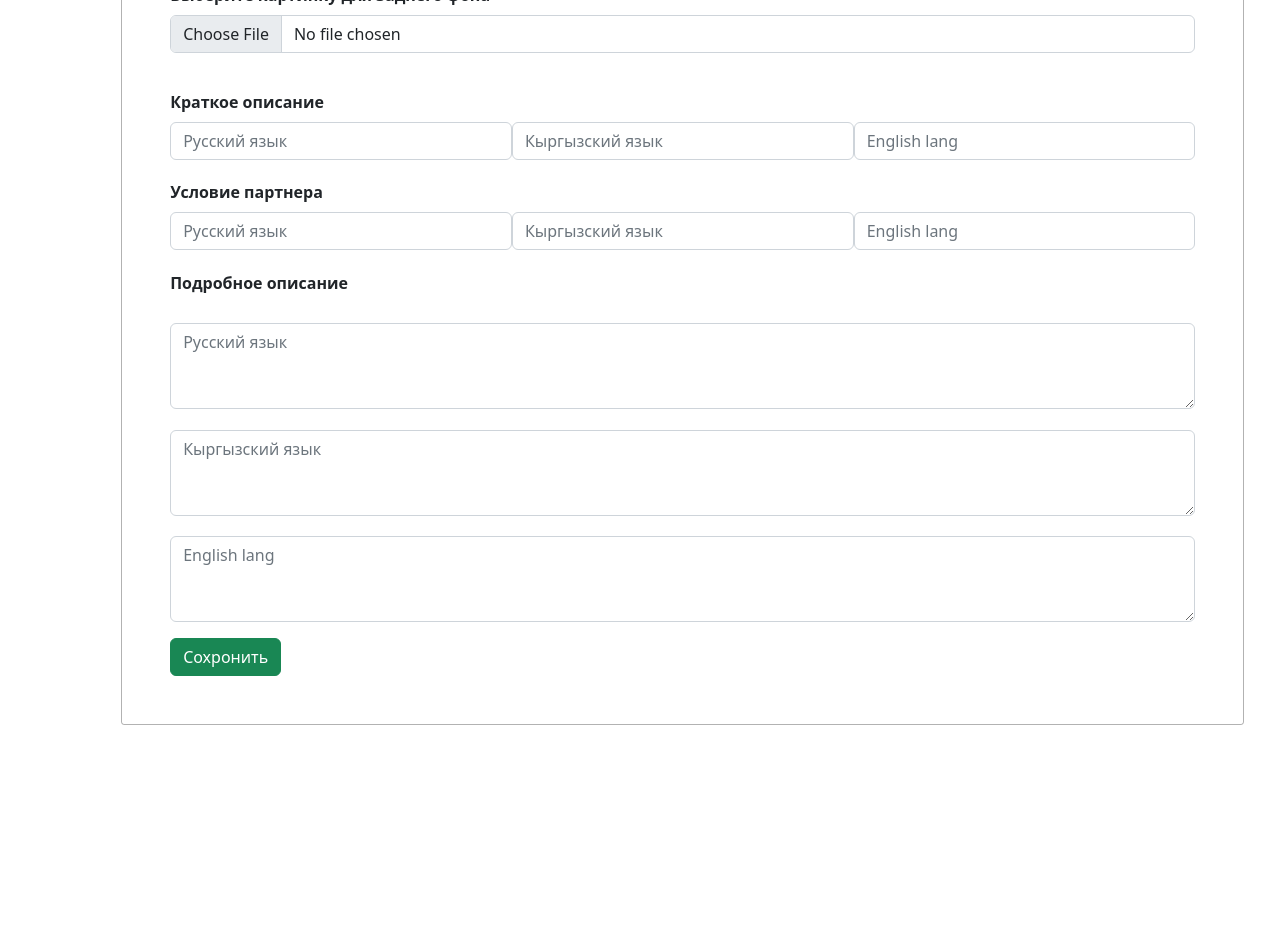
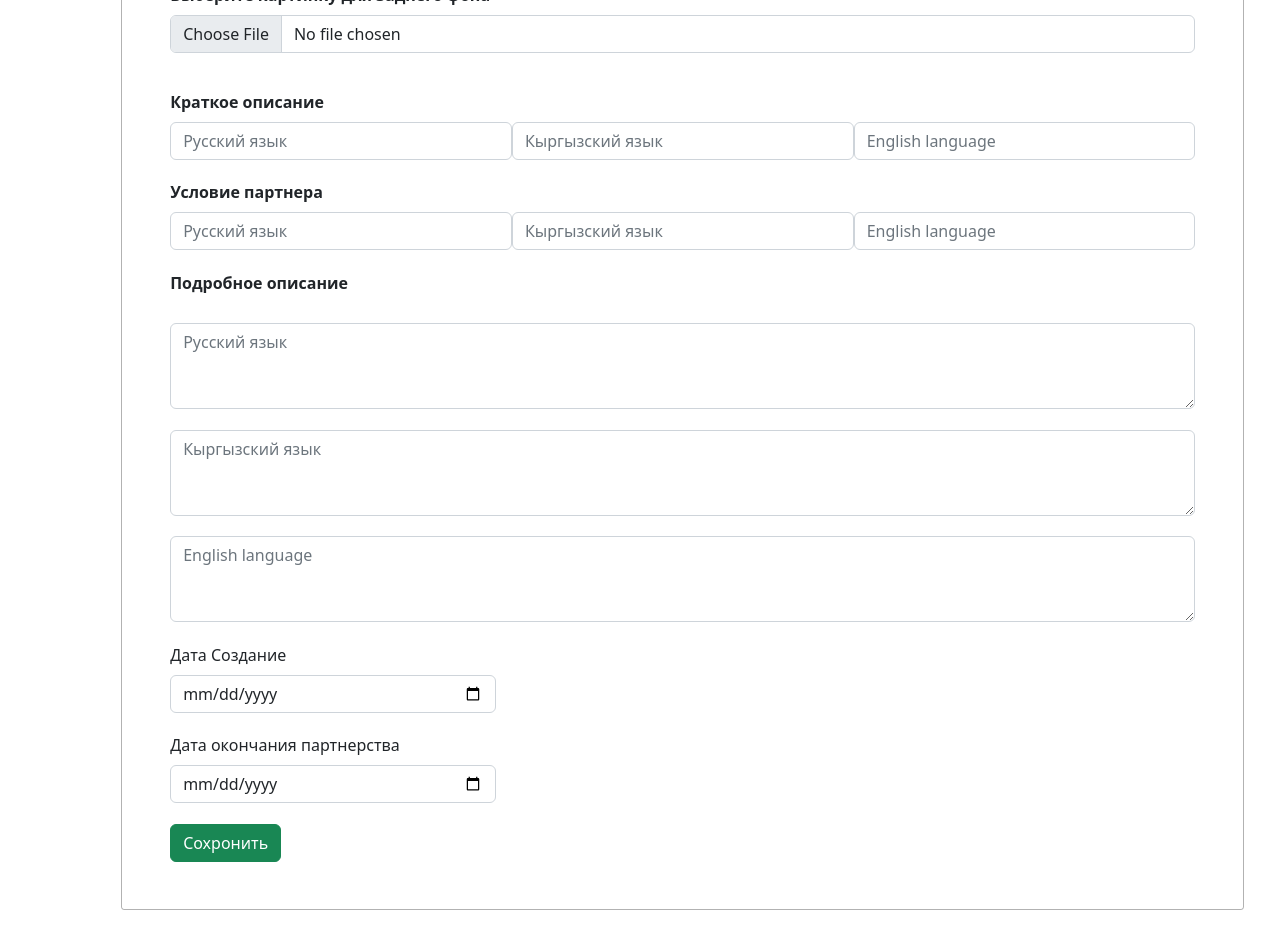
Before and after one commit to Malik-Al/admin-panel-tsp, a React (Create React App) app: page /partner/create in a window 1280 px wide. Shown: the part 680-1626 px from the top of the page. Before the commit the page ends 1441 px from the top, so only its background shows below. Built offline with nearby package versions, Linux system fonts and the light colour scheme; no server answers.

Commit message:
добавил Datepicker.js

```diff
--- a/package.json
+++ b/package.json
@@ -8,8 +8,10 @@
     "@testing-library/user-event": "^13.5.0",
     "axios": "^1.2.2",
     "bootstrap": "^5.2.3",
+    "moment": "^2.29.4",
     "react": "^18.2.0",
     "react-bootstrap": "^2.7.0",
+    "react-datepicker": "^4.8.0",
     "react-dom": "^18.2.0",
     "react-router-dom": "^6.6.1",
     "react-scripts": "5.0.1",
--- a/src/component/Partner/CreatePartner.js
+++ b/src/component/Partner/CreatePartner.js
@@ -5,9 +5,14 @@ import FloatingLabel from 'react-bootstrap/FloatingLabel';
 import FormInput from './FormInput';
 import Button from 'react-bootstrap/Button';
 import axios from 'axios'
+import moment from 'moment/moment';
+import DatePicker from './Datepicker'
 
 
 function CreatePartner() {
+    const [startDate, setStartDate] = useState(new Date())
+    const [endDate, setEndDate] = useState(new Date())
+
     const [nameRU, setNameRU] = useState('')
     const [nameKG, setNameKG] = useState('')
     const [nameEN, setNameEN] = useState('')
@@ -37,7 +42,6 @@ function CreatePartner() {
     const [categoryId, setCategoryId] = useState('');
     const [cityId, setCityId] = useState('');
 
-
     useEffect(() => {
         axios.get('http://localhost:8029/api/category')
         .then(res => {
@@ -55,37 +59,72 @@ function CreatePartner() {
 
       }, []);
 
+    console.log('startDate', startDate);
+    console.log('endDate', endDate);
 
-    const createPartnersubmin = () => {
-        // const data = {
-        //     category_id: categoryId,
-        //     city_id: cityId
-        // }
+    const createPartnersubmin = (e) => {
+        const namePartner = {
+            'ru-RU': nameRU,
+            'ky-KG': nameKG,
+            'en-US': nameEN
+        }
+
+        const shortDescription = {
+            'ru-RU': shortDescriptionRu,
+            'ky-KG': shortDescriptionKg,
+            'en-US': shortDescriptionEn
+        }
+
+        const condition = {
+            'ru-RU': conditionRu,
+            'ky-KG': conditionKg,
+            'en-US': conditionEn
+        }
+
+        const description = {
+            'ru-RU': detailedDescriptionRu,
+            'ky-KG': detailedDescriptionKg,
+            'en-US': detailedDescriptionEn
+        }
 
         const formData = new FormData()
         formData.append('category_id', categoryId)
-        // formData.append('partner_name', '')
+        formData.append('partner_name', JSON.stringify(namePartner))
         formData.append('city_id', cityId)
         formData.append('discount', discount)
-        // formData.append('partner_logo', '')
-        // formData.append('partner_backdrop', '')
-        // formData.append('partner_short_description', '')
-        // formData.append('partner_condition', '')
-        // formData.append('create_date', '')
-        // formData.append('end_date', '')
+        formData.append('partner_logo', imgLogo)
+        formData.append('partner_backdrop', imgBackdrop)
+        formData.append('partner_short_description', JSON.stringify(shortDescription))
+        formData.append('partner_condition', JSON.stringify(condition))
+        formData.append('partner_description', JSON.stringify(description))
+        formData.append('create_date', moment(startDate).format('YYYY-MM-DD HH-mm'))
+        formData.append('end_date', moment(endDate).format('YYYY-MM-DD HH-mm'))
 
-        // console.log('data', data);
-        console.log('formData', formData);
+
+        console.log('category_id: ', formData.get('category_id'));
+        console.log('partner_name: ', formData.get('partner_name'));
+        console.log('cityId: ', formData.get('city_id'));
+        console.log('discount: ', formData.get('discount'));
+        console.log('partner_logo: ', formData.get('partner_logo'));
+        console.log('partner_backdrop: ', formData.get('partner_backdrop'));
+        console.log('partner_short_description: ', formData.get('partner_short_description'));
+        console.log('partner_condition: ', formData.get('partner_condition'));
+        console.log('partner_description: ', formData.get('partner_description'));
+        console.log('create_date: ', formData.get('create_date'));
+        console.log('end_date: ', formData.get('end_date'));
+
+
+
     }
 
 
     function imgLogoHandleChange(event){
-        console.log('imgLogoHandleChange', event.target.value);
+        // console.log('imgLogoHandleChange', event.target.value);
         setImgLogo(event.target.value)
     }
 
     function imgBackdropHandleChange(event){
-        console.log('imgBackdropHandleChange', event.target.value);
+        // console.log('imgBackdropHandleChange', event.target.value);
         setImgBackdrop(event.target.value)
     }
 
@@ -272,19 +311,36 @@ function CreatePartner() {
                                 style={{marginTop: '2%'}}
                                 as="textarea" rows={3}
                                 placeholder="Кыргызский язык"
-                                onChange={handleChangeDescriptionEn}
+                                onChange={handleChangeDescriptionKg}
                             />
                             <Form.Control
                                 style={{marginTop: '2%'}}
                                 as="textarea" rows={3}
-                                placeholder="English lang"
-                                onChange={handleChangeDescriptionKg}
+                                placeholder="English language"
+                                onChange={handleChangeDescriptionEn}
                             />
                         </Form.Group>
+
+
+                        <DatePicker
+                            selectedValue={startDate}
+                            onChange={e => setStartDate(e.target.value)}
+                            nameDate={'Дата Создание'}
+                        />
+
+                        <DatePicker
+                            selectedValue={endDate}
+                            onChange={e => setEndDate(e.target.value)}
+                            nameDate={'Дата окончания партнерства'}
+                            />
+
+
+
                         <Button
-                        variant="success"
+                           style={{marginTop: '2%'}}
+                           variant="success"
                         // type='submit'
-                        onClick={createPartnersubmin}
+                            onClick={createPartnersubmin}
                         >Сохронить</Button>
                 </Form>
 
--- /dev/null
+++ b/src/component/Partner/Datepicker.js
@@ -0,0 +1,26 @@
+import React from 'react'
+import Form from 'react-bootstrap/Form';
+
+function Datepicker ({selectedValue, onChange, nameDate}) {
+    return (
+    <>
+    <div style={{marginTop: '2%'}}>
+        <div className="row">
+            <div className="col-md-4">
+                <Form.Group controlId="doj">
+                    <Form.Label>{nameDate}</Form.Label>
+                    <Form.Control
+                            type="date"
+                            name="doj"
+                            defaultValue={selectedValue}
+                            placeholder="Date of Joining"
+                            onChange={(e) => onChange(e)} />
+                </Form.Group>
+            </div>
+        </div>
+    </div>
+    </>
+    )
+}
+
+export default Datepicker;
--- a/src/component/Partner/FormInput.js
+++ b/src/component/Partner/FormInput.js
@@ -19,7 +19,7 @@ function FormInput ({handlerRu, handlerKg, handlerEn, title}){
                 />
                 <Form.Control
                     type="text"
-                    placeholder="English lang"
+                    placeholder="English language"
                     onChange={handlerEn}
                 />
             </div>
--- a/src/component/Partner/ListGroupDesctiption.js
+++ b/src/component/Partner/ListGroupDesctiption.js
@@ -15,7 +15,7 @@ function ListGroupDesctiption({value}) {
             {value['ky-KG']}
         </ListGroup.Item>
         <ListGroup.Item style={{border: 'none', padding: '0 0 0 10px', fontWeight: '400'}}>
-            <strong> English lang: </strong>
+            <strong> English language: </strong>
             {value['en-US']}
         </ListGroup.Item>
     </ListGroup>
--- a/src/page/PartnerDetailsPage.js
+++ b/src/page/PartnerDetailsPage.js
@@ -46,7 +46,7 @@ function PartnerDetailsPage({partner}) {
             <ListGroupDesctiption value={partner.partner_description}/>
 
             <Card.Subtitle style={{padding: '2% 0 0 0', fontSize:'20px'}}>
-                Статтус партнера:  { partner.status ? 'Активный' : 'Неактивный'}
+                Статус партнера:  { partner.status ? 'Активный' : 'Неактивный'}
             </Card.Subtitle>
 
             <Card.Subtitle style={{padding: '1% 0 0 0', fontSize:'20px'}}>
```
Also changed, not shown: 1 other file (tests, documents, lock files or other folders).
